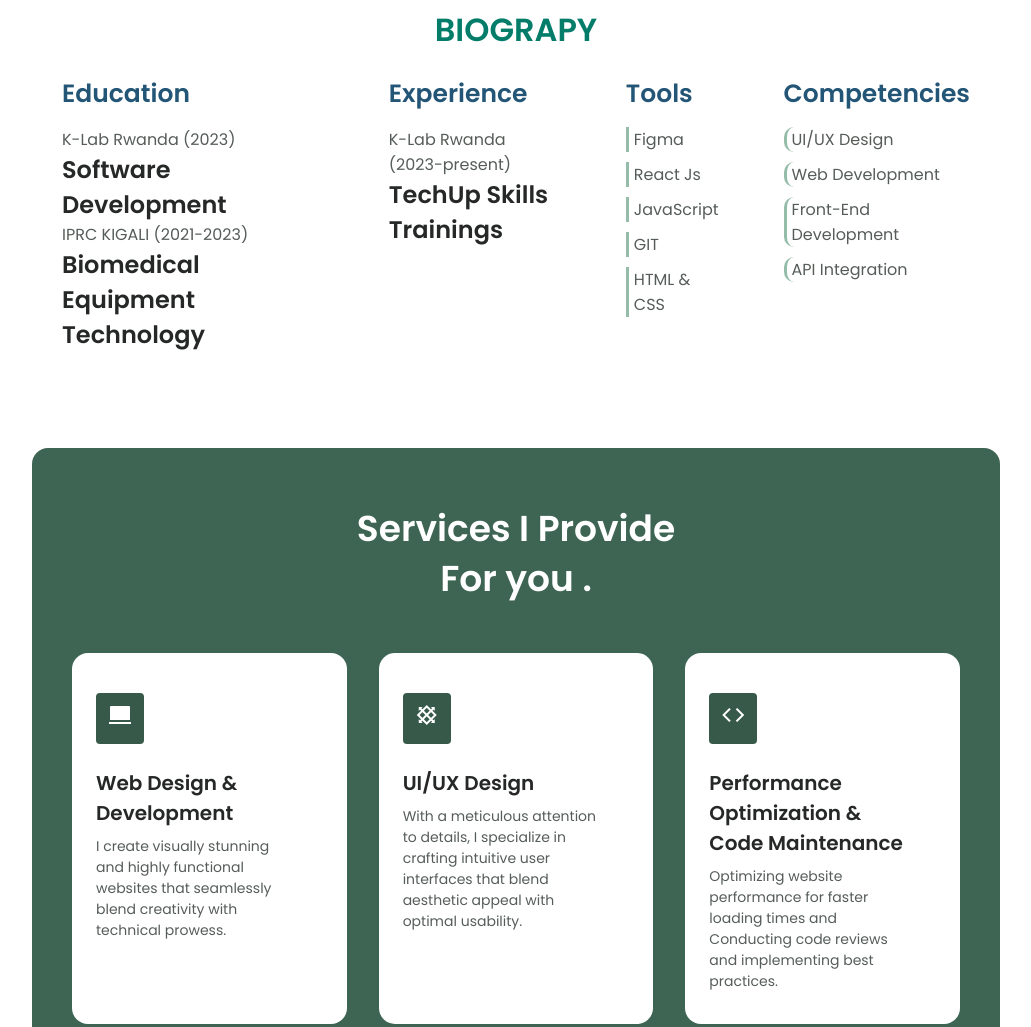
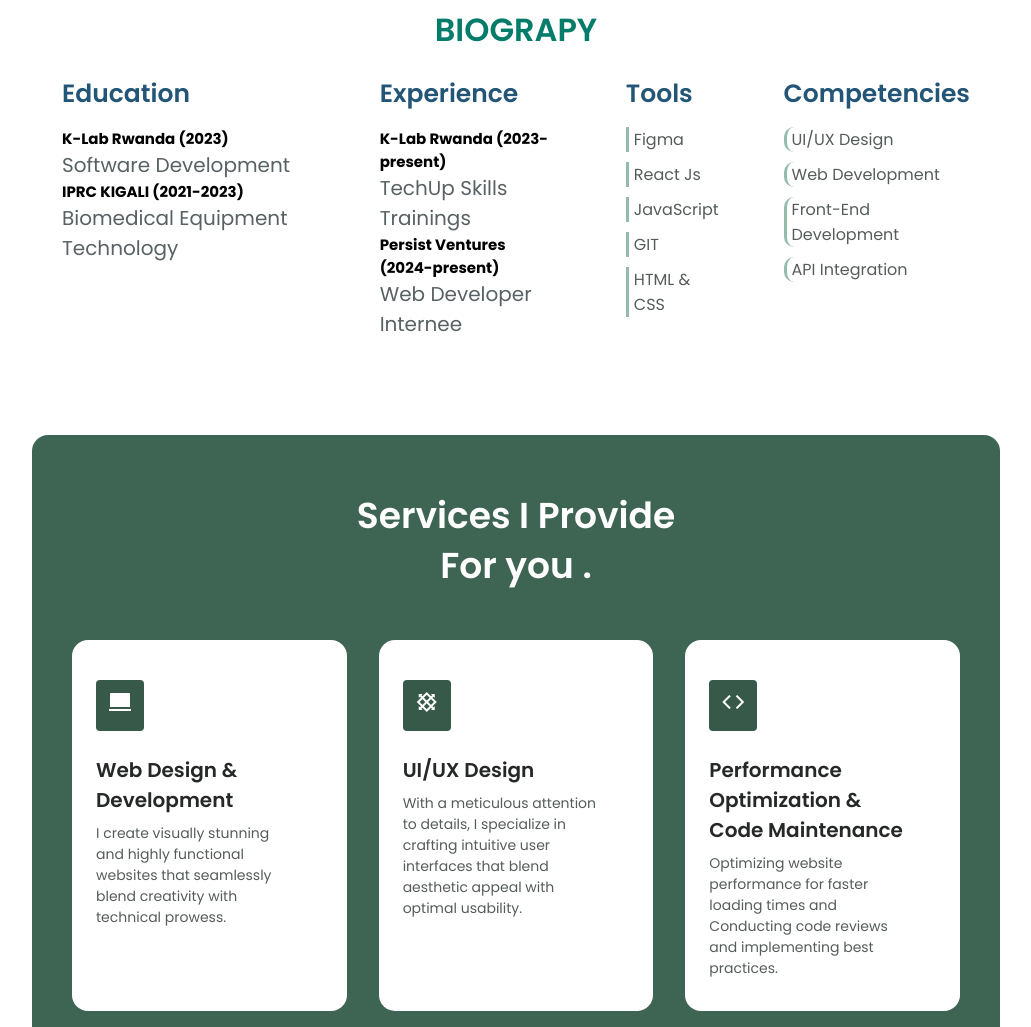
Before and after one commit to Niyonyungu/MY-Portfolio, a plain HTML site: page index.html in a window 1280 px wide. Shown: the part 700-1727 px from the top of the page, without its empty margins (124-1155 px from the left). Drawn offline with nearby package versions, Linux system fonts and the light colour scheme.

Commit message:
fix/changes

```diff
--- a/index.html
+++ b/index.html
@@ -117,11 +117,11 @@
                             Education
                         </h2>
                         <ul>
-                            <li>
+                            <li class="experien">
                                 K-Lab Rwanda (2023) <h2> Software Development</h2>
                             </li>
 
-                            <li>
+                            <li class="experien">
                                 IPRC KIGALI (2021-2023)<h2>Biomedical Equipment Technology</h2>
                             </li>
                         </ul>
@@ -131,8 +131,13 @@
                     <div class="Experiencee">
                         <h2 class="section__title bio__title exp"> Experience</h2>
                         <ul>
-                            <li>
+                            <li class="experien">
                                 K-Lab Rwanda (2023-present) <h2> TechUp Skills Trainings</h2>
+                            </li>
+                        </ul>
+                        <ul>
+                            <li class="experien">
+                                Persist Ventures (2024-present) <h2> Web Developer Internee</h2>
                             </li>
                         </ul>
                     </div>
@@ -228,6 +233,19 @@
                 Here are My Latest Projects
             </p>
             <div class="portfolio__container grid">
+
+                <article class="portfolio__card">
+                    <img src="/assets/CulinaShareR.JPG" alt="" class="portfolio__img">
+                    <h2>CulinaShare</h2>
+                    <p>
+                        CulinaShare is Website where users can explore a wide variety of recipes, contribute their own,
+                        and curate their collection of favorites. </p>
+                    <br>
+                    <a href="https://culina-share-five.vercel.app/" target="_blank" rel="noopener"
+                        class="button button--flexx">
+                        View Project <i class="ri-arrow-right-up-line button__icon"></i>
+                    </a>
+                </article>
 
 
                 <article class="portfolio__card">
--- a/styles/style.css
+++ b/styles/style.css
@@ -448,6 +448,19 @@ img{
   /* background-color: blue; */
   padding: 2px 30px;
   margin-right: 5px;
+}
+
+.experien{
+  /* background: red; */
+  color: black;
+  font-weight: 800;
+  font-size: 15px;
+}
+
+.experien h2{
+  color: rgb(88,97,99);
+  font-size: 20px;
+  font-weight: 100;
 }
 .tools{
   padding: 2px 30px;
```
Also changed, not shown: assets/CulinaShareR.JPG (added).
